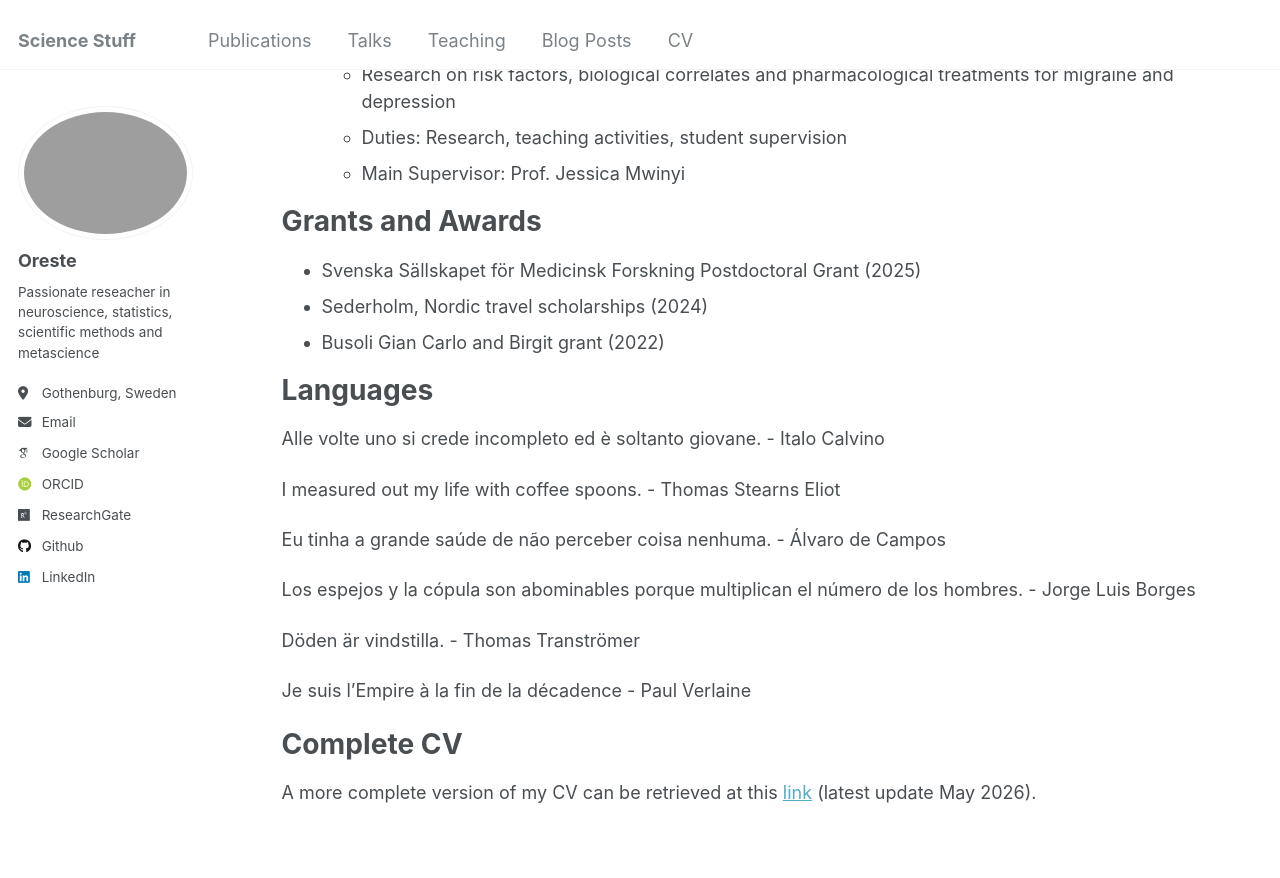
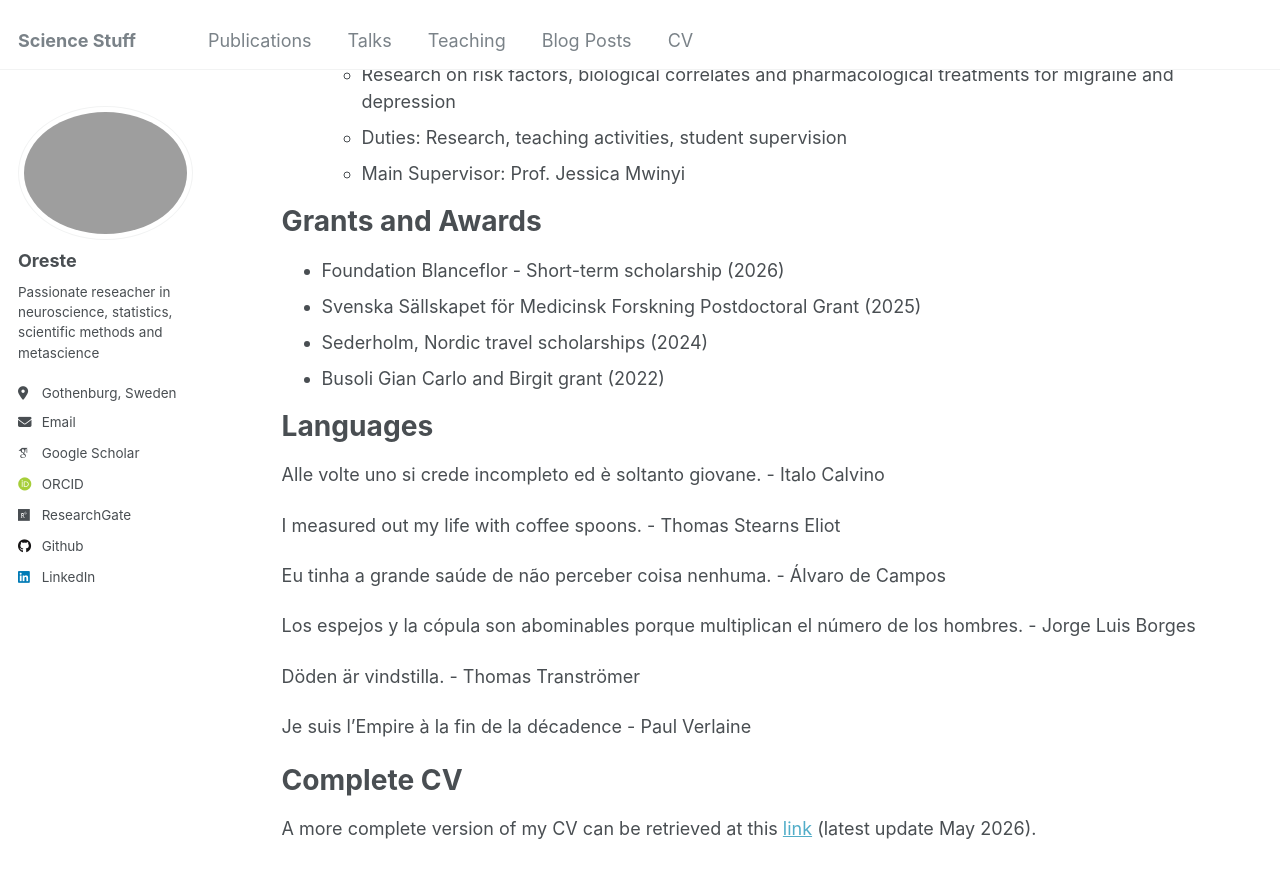
Before and after one commit to OresteAffatato/oresteaffatato.github.io, a Jekyll site: the page built from _pages/cv.md, in a window 1280 px wide and 900 px high, scrolled down 416 px. Shown: the top 878 px of the window. Built offline with Jekyll 4.4.1, drawn with Linux system fonts in a browser that asks for light colours; some web fonts are replaced.

Commit message:
Blancefor grant in CV

```diff
--- a/_pages/cv.md
+++ b/_pages/cv.md
@@ -26,6 +26,7 @@ Research experience
 
 Grants and Awards
 ======
+* Foundation Blanceflor - Short-term scholarship (2026)
 * Svenska Sällskapet för Medicinsk Forskning Postdoctoral Grant (2025)
 * Sederholm, Nordic travel scholarships (2024)
 * Busoli Gian Carlo and Birgit grant (2022)
```
